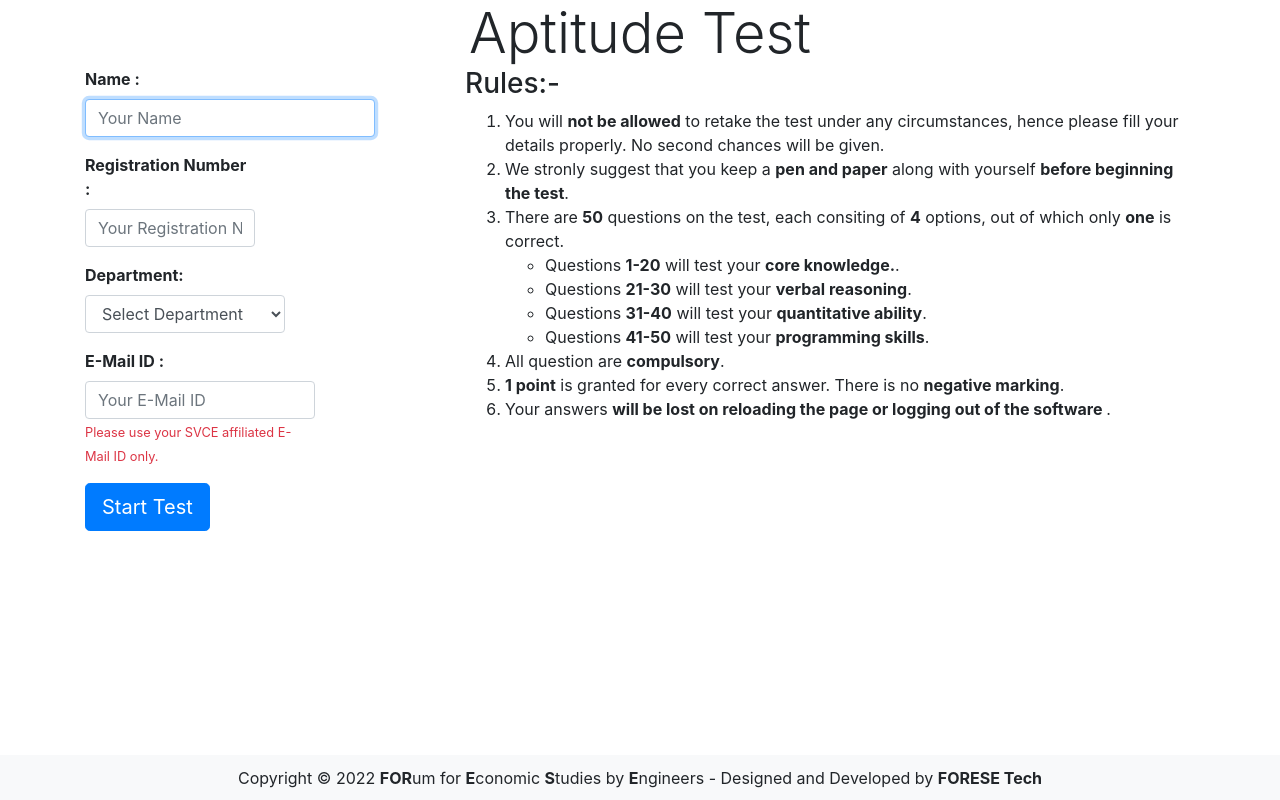
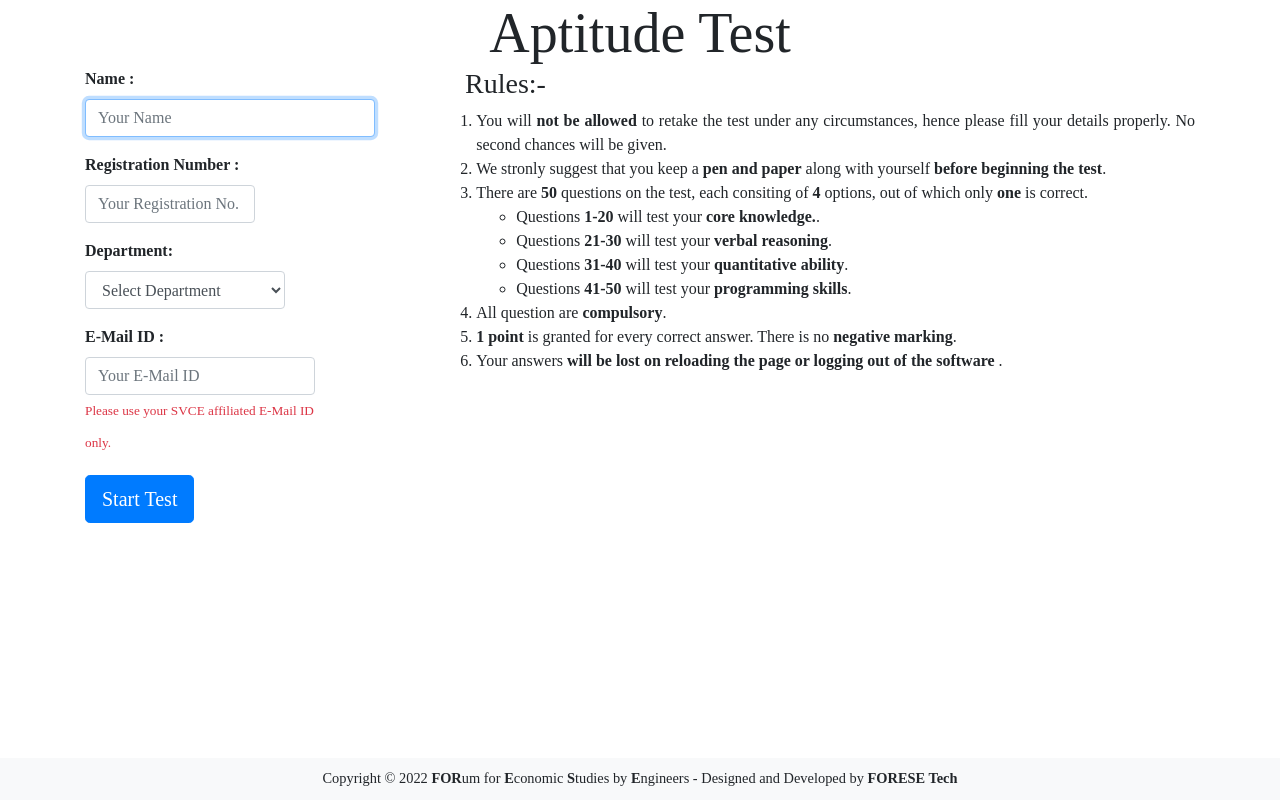
Before and after one commit to ForeseTech/AptitudeTestSoftware, a PHP site: page /login/index.html in a window 1280 px wide. Run offline with PHP 8.4, Linux system fonts and the light colour scheme.

Commit message:
Update Login Page Styles

```diff
--- a/static/css/login-index.css
+++ b/static/css/login-index.css
@@ -1,32 +1,54 @@
-::-webkit-scrollbar {
-  width: 10px;
+html {
+  height: 100%;
 }
 
-::-webkit-scrollbar-track {
-  background: #f1f1f1;
+body {
+  font-family: 'Roboto Slab', serif;
+  display: flex;
+  flex-direction: column;
+  min-height: 100%;
 }
 
-::-webkit-scrollbar-thumb {
-  background: #888;
+.header {
+  text-align: center;
+  font-weight: 500 !important;
+  font-size: 4rem !important;
 }
 
-::-webkit-scrollbar-thumb:hover {
-  background: #555;
+label {
+  font-size: 1rem !important;
+}
+
+small {
+  color: #a0a0a0;
+  font-size: 0.83rem;
+  line-height: 2rem;
+}
+
+ol {
+  margin-left: 0;
+  padding-left: 0.7rem;
+}
+
+ol > li {
+  text-align: justify;
 }
 
 footer {
+  font-size: 0.9rem;
   display: block;
-  position: fixed;
+  position: sticky;
   text-align: center;
   background-color: #f8f9fa;
   bottom: 0;
   padding: 0.65rem 1rem;
   width: 100%;
   box-sizing: border-box;
+  margin-top: auto;
 }
 
 @media only screen and (max-width: 600px) {
-  body {
-    padding-bottom: 7rem;
+  .container {
+    padding-top: 3.75rem !important;
   }
 }
```
